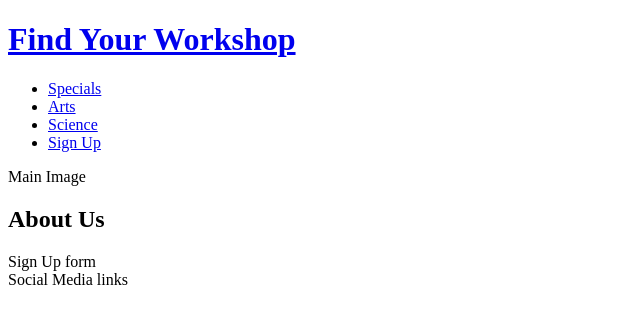
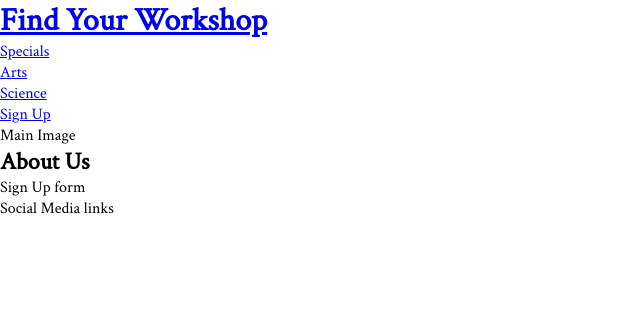
Before and after one commit to Pradnya144/Portfolio-project-1-NotInUse, a plain HTML site: page index.html in a window 1280 px wide. Shown: the whole page, without its empty margins (0-640 px from the left). Drawn offline with Linux system fonts and the light colour scheme.

Commit message:
Add google font and remove default margin, padding and border

```diff
--- a/assets/css/style.css
+++ b/assets/css/style.css
@@ -1,6 +1,15 @@
-@@import url('https://fonts.googleapis.com/css2?family=Crimson+Text&family=Satisfy&display=swap');
-
+@import url('https://fonts.googleapis.com/css2?family=Crimson+Text&family=Satisfy&display=swap');
+/*font-family: 'Crimson Text', serif;
+font-family: 'Satisfy', cursive;*/
+* {
+    margin: 0;
+    padding: 0;
+    border: none;
+}
+html {
+    height: 100%;
+}
 body {
-    font-family: 'Crimson Text', sans-serif;
+    font-family: 'Crimson Text', serif;
 
 }
```
